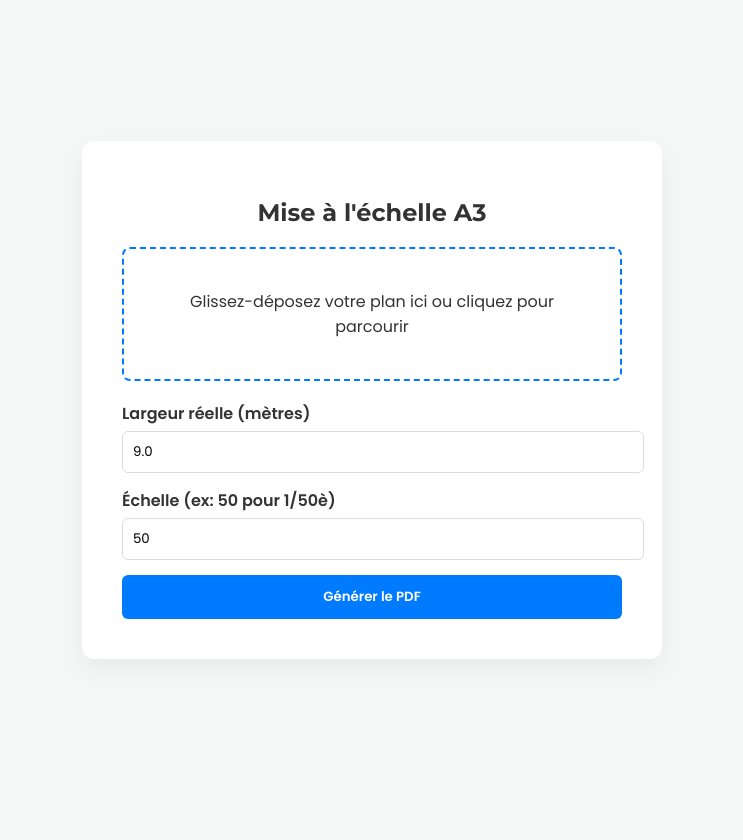
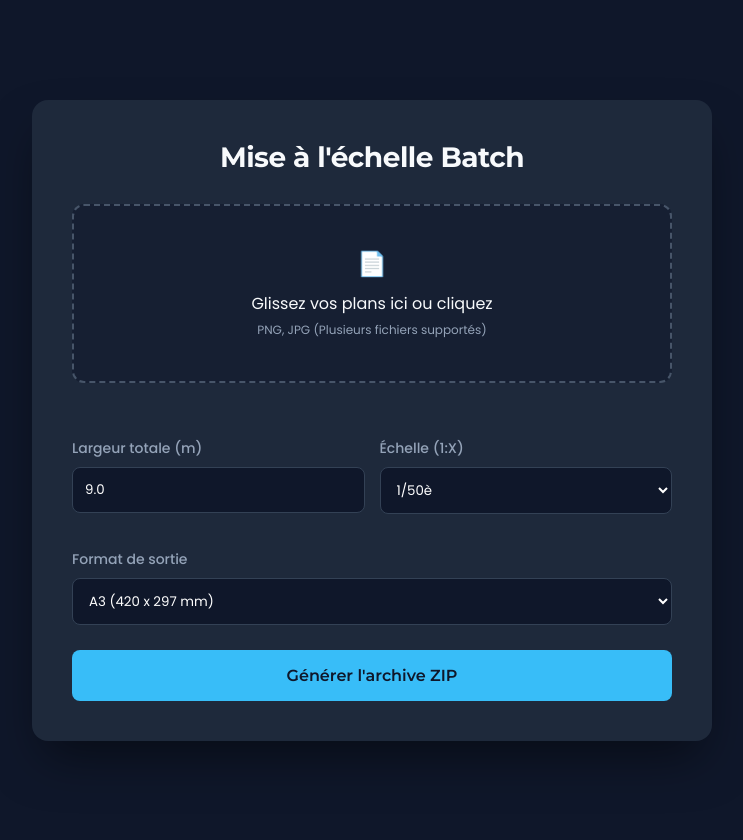
Before and after one commit to Tsikyl/supertool, a Flask app: page / in a window 1280 px wide. Shown: the whole page, without its empty margins (268-1011 px from the left). Before the commit the page ends 619 px from the top, so only its background shows below. Run offline with Flask 3, Linux system fonts and the light colour scheme.

Commit message:
Update index.html

```diff
--- a/templates/index.html
+++ b/templates/index.html
@@ -3,77 +3,128 @@
 <head>
     <meta charset="UTF-8">
     <meta name="viewport" content="width=device-width, initial-scale=1.0">
-    <title>Générateur de Plan A3</title>
-    <link href="https://fonts.googleapis.com/css2?family=Montserrat:wght@700&family=Poppins:wght@400;600&display=swap" rel="stylesheet">
+    <title>Générateur de Plans - Architecture</title>
+    <link href="https://fonts.googleapis.com/css2?family=Montserrat:wght@600;700&family=Poppins:wght@300;400;500&display=swap" rel="stylesheet">
     <style>
+        :root {
+            --bg-dark: #0f172a;
+            --surface: #1e293b;
+            --accent: #38bdf8;
+            --text-main: #f8fafc;
+            --text-muted: #94a3b8;
+        }
         body {
             font-family: 'Poppins', sans-serif;
-            background-color: #f4f7f6;
-            color: #333;
+            background-color: var(--bg-dark);
+            color: var(--text-main);
             display: flex;
             justify-content: center;
             align-items: center;
-            height: 100vh;
+            min-height: 100vh;
             margin: 0;
+            padding: 20px;
         }
         .container {
-            background: white;
+            background: var(--surface);
             padding: 40px;
-            border-radius: 12px;
-            box-shadow: 0 10px 25px rgba(0,0,0,0.05);
+            border-radius: 16px;
+            box-shadow: 0 25px 50px -12px rgba(0,0,0,0.5);
             width: 100%;
-            max-width: 500px;
+            max-width: 600px;
         }
         h1 {
             font-family: 'Montserrat', sans-serif;
-            font-size: 24px;
-            margin-bottom: 20px;
+            font-size: 28px;
+            margin-top: 0;
+            margin-bottom: 30px;
             text-align: center;
+            letter-spacing: -0.5px;
         }
         .drop-zone {
-            border: 2px dashed #007bff;
-            border-radius: 8px;
-            padding: 40px;
+            border: 2px dashed #475569;
+            border-radius: 12px;
+            padding: 40px 20px;
             text-align: center;
             cursor: pointer;
-            transition: background 0.3s;
+            transition: all 0.3s ease;
+            margin-bottom: 25px;
+            background: rgba(15, 23, 42, 0.5);
+        }
+        .drop-zone:hover, .drop-zone.dragover {
+            border-color: var(--accent);
+            background: rgba(56, 189, 248, 0.05);
+        }
+        .grid-2 {
+            display: grid;
+            grid-template-columns: 1fr 1fr;
+            gap: 15px;
             margin-bottom: 20px;
         }
-        .drop-zone.dragover { background: #e9f5ff; }
         .form-group { margin-bottom: 15px; }
-        label { display: block; margin-bottom: 5px; font-weight: 600; }
-        input[type="number"] {
-            width: 100%; padding: 10px; border: 1px solid #ddd;
-            border-radius: 6px; font-family: 'Poppins', sans-serif;
+        label { display: block; margin-bottom: 8px; font-weight: 500; font-size: 14px; color: var(--text-muted); }
+        input[type="number"], select {
+            width: 100%; padding: 12px;
+            background: var(--bg-dark);
+            border: 1px solid #334155;
+            color: white; border-radius: 8px;
+            font-family: 'Poppins', sans-serif;
+            box-sizing: border-box;
         }
         button {
-            width: 100%; padding: 12px; background: #007bff; color: white;
-            border: none; border-radius: 6px; font-weight: 600; cursor: pointer;
-            font-family: 'Poppins', sans-serif; transition: background 0.3s;
+            width: 100%; padding: 16px;
+            background: var(--accent); color: #0f172a;
+            border: none; border-radius: 8px;
+            font-weight: 600; font-size: 16px; cursor: pointer;
+            font-family: 'Montserrat', sans-serif;
+            transition: transform 0.1s, opacity 0.3s;
         }
-        button:hover { background: #0056b3; }
+        button:hover { opacity: 0.9; }
+        button:active { transform: scale(0.98); }
+        #preview-container { display: flex; gap: 10px; overflow-x: auto; margin-bottom: 20px; padding-bottom: 10px; }
+        .preview-img { width: 60px; height: 60px; object-fit: cover; border-radius: 6px; border: 1px solid #475569; }
     </style>
 </head>
 <body>
 
 <div class="container">
-    <h1>Mise à l'échelle A3</h1>
+    <h1>Mise à l'échelle Batch</h1>
     <form id="uploadForm">
         <div class="drop-zone" id="dropZone">
-            Glissez-déposez votre plan ici ou cliquez pour parcourir
-            <input type="file" id="fileInput" name="file" accept="image/*" style="display: none;">
+            <span style="font-size: 24px; display: block; margin-bottom: 10px;">📄</span>
+            Glissez vos plans ici ou cliquez<br>
+            <span style="font-size: 12px; color: var(--text-muted);">PNG, JPG (Plusieurs fichiers supportés)</span>
+            <input type="file" id="fileInput" name="files[]" accept="image/*" multiple style="display: none;">
         </div>
 
-        <div class="form-group">
-            <label>Largeur réelle (mètres)</label>
-            <input type="number" name="largeur" value="9.0" step="0.1" required>
-        </div>
-        <div class="form-group">
-            <label>Échelle (ex: 50 pour 1/50è)</label>
-            <input type="number" name="echelle" value="50" required>
+        <div id="preview-container"></div>
+
+        <div class="grid-2">
+            <div class="form-group">
+                <label>Largeur totale (m)</label>
+                <input type="number" name="largeur" value="9.0" step="0.1" required>
+            </div>
+            <div class="form-group">
+                <label>Échelle (1:X)</label>
+                <select name="echelle">
+                    <option value="20">1/20è</option>
+                    <option value="50" selected>1/50è</option>
+                    <option value="100">1/100è</option>
+                    <option value="200">1/200è</option>
+                </select>
+            </div>
         </div>
 
-        <button type="submit" id="submitBtn">Générer le PDF</button>
+        <div class="form-group" style="margin-bottom: 25px;">
+            <label>Format de sortie</label>
+            <select name="format">
+                <option value="A4">A4 (297 x 210 mm)</option>
+                <option value="A3" selected>A3 (420 x 297 mm)</option>
+                <option value="A2">A2 (594 x 420 mm)</option>
+                <option value="A1">A1 (841 x 594 mm)</option>
+            </select>
+        </div>
+
+        <button type="submit" id="submitBtn">Générer l'archive ZIP</button>
     </form>
 </div>
 
@@ -82,52 +133,61 @@
     const fileInput = document.getElementById('fileInput');
     const form = document.getElementById('uploadForm');
     const submitBtn = document.getElementById('submitBtn');
-    let selectedFile = null;
+    const previewContainer = document.getElementById('preview-container');
+    let selectedFiles = [];
 
     dropZone.addEventListener('click', () => fileInput.click());
 
-    fileInput.addEventListener('change', (e) => {
-        selectedFile = e.target.files[0];
-        dropZone.textContent = selectedFile.name;
+    fileInput.addEventListener('change', (e) => handleFiles(e.target.files));
+    dropZone.addEventListener('dragover', (e) => { e.preventDefault(); dropZone.classList.add('dragover'); });
+    dropZone.addEventListener('dragleave', () => dropZone.classList.remove('dragover'));
+    dropZone.addEventListener('drop', (e) => {
+        e.preventDefault(); dropZone.classList.remove('dragover');
+        handleFiles(e.dataTransfer.files);
     });
 
-    dropZone.addEventListener('dragover', (e) => {
-        e.preventDefault(); dropZone.classList.add('dragover');
-    });
-
-    dropZone.addEventListener('dragleave', () => dropZone.classList.remove('dragover'));
-
-    dropZone.addEventListener('drop', (e) => {
-        e.preventDefault(); dropZone.classList.remove('dragover');
-        selectedFile = e.dataTransfer.files[0];
-        dropZone.textContent = selectedFile.name;
-    });
+    function handleFiles(files) {
+        selectedFiles = Array.from(files);
+        previewContainer.innerHTML = '';
+        selectedFiles.forEach(file => {
+            const reader = new FileReader();
+            reader.onload = (e) => {
+                const img = document.createElement('img');
+                img.src = e.target.result;
+                img.className = 'preview-img';
+                previewContainer.appendChild(img);
+            }
+            reader.readAsDataURL(file);
+        });
+    }
 
     form.addEventListener('submit', async (e) => {
         e.preventDefault();
-        if (!selectedFile) return alert('Veuillez sélectionner un fichier.');
+        if (selectedFiles.length === 0) return alert('Veuillez sélectionner au moins un fichier.');
 
-        submitBtn.textContent = 'Génération en cours...';
+        submitBtn.textContent = 'Traitement en cours...';
+        submitBtn.style.opacity = '0.5';
         submitBtn.disabled = true;
 
         const formData = new FormData(form);
-        formData.set('file', selectedFile);
+        // Les fichiers sont déjà liés via l'input form, mais on s'assure qu'ils sont bien passés
 
         try {
-            const response = await fetch('/upload', { method: 'POST', body: formData });
+            const response = await fetch('/upload_batch', { method: 'POST', body: formData });
             if (!response.ok) throw new Error('Erreur serveur');
 
             const blob = await response.blob();
             const url = window.URL.createObjectURL(blob);
             const a = document.createElement('a');
             a.href = url;
-            a.download = "Plan_A3.pdf";
+            a.download = "Plans_Architecture_Batch.zip";
             a.click();
             window.URL.revokeObjectURL(url);
         } catch (err) {
             alert(err.message);
         } finally {
-            submitBtn.textContent = 'Générer le PDF';
+            submitBtn.textContent = 'Générer l\'archive ZIP';
+            submitBtn.style.opacity = '1';
             submitBtn.disabled = false;
         }
     });
```
